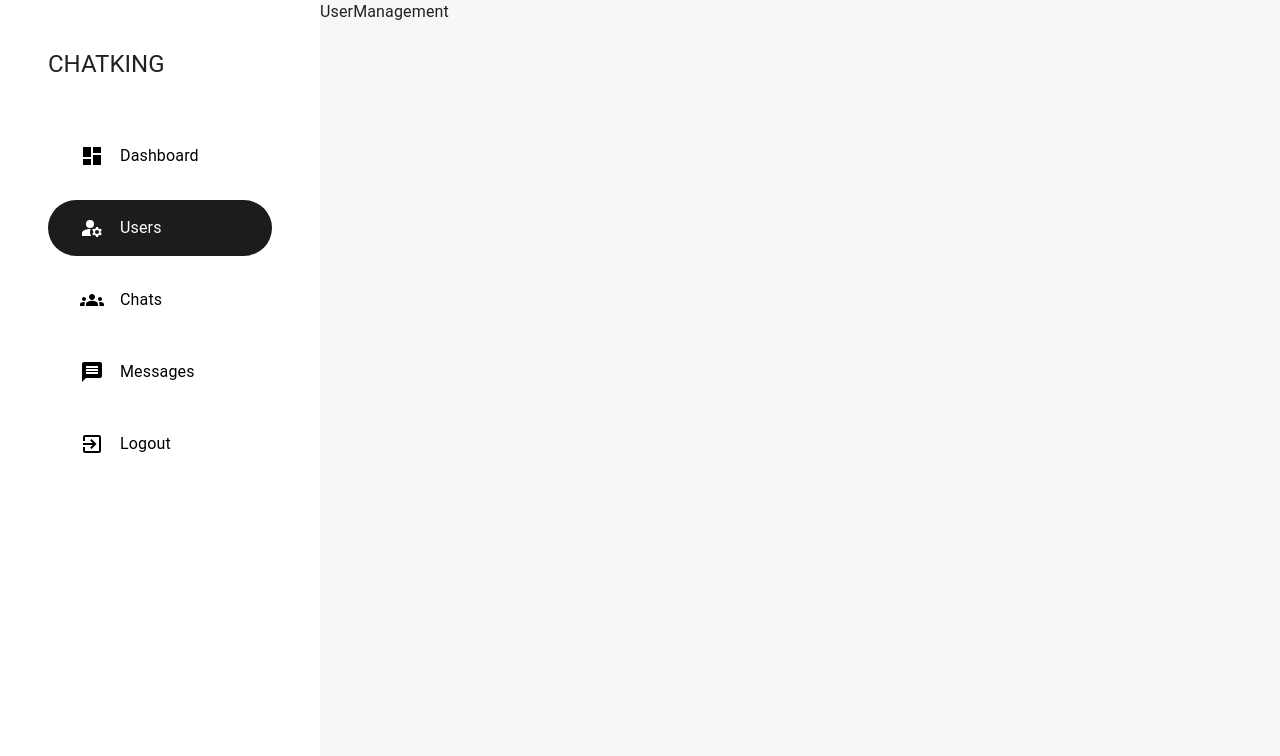
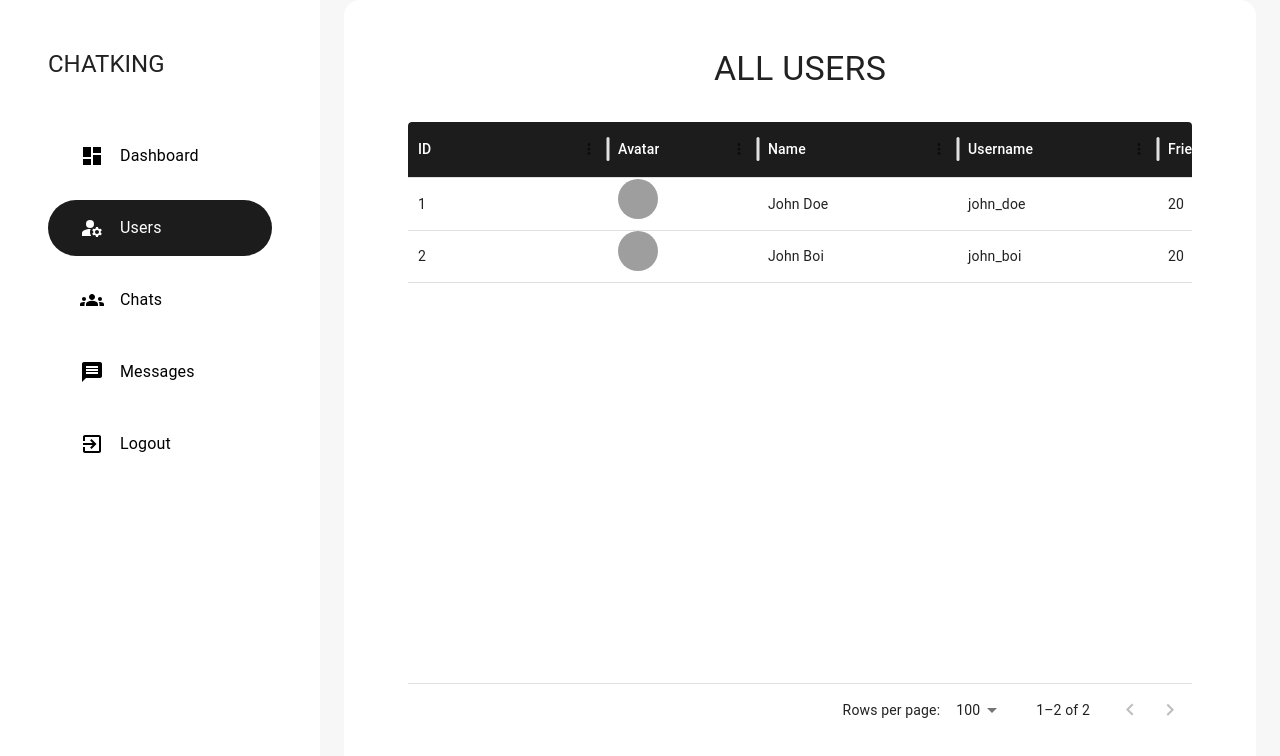
Before and after one commit to yashr775/ChatKing, a React (Vite) app in the folder Client/: page /admin/users in a window 1280 px wide. Shown: the top 756 px of the page. Built offline with nearby package versions, Linux system fonts and the light colour scheme; grey boxes are pictures that could not be loaded.

Commit message:
Admin user management completed

```diff
--- a/Client/package.json
+++ b/Client/package.json
@@ -14,6 +14,7 @@
     "@emotion/styled": "^11.13.0",
     "@mui/icons-material": "^6.0.2",
     "@mui/material": "^6.0.2",
+    "@mui/x-data-grid": "^7.17.0",
     "6pp": "^1.2.16",
     "chart.js": "^4.4.4",
     "framer-motion": "^11.5.4",
@@ -23,7 +24,8 @@
     "react-dom": "^18.3.1",
     "react-helmet-async": "^2.0.5",
     "react-hot-toast": "^2.4.1",
-    "react-router-dom": "^6.26.1"
+    "react-router-dom": "^6.26.1",
+    "x-data-grid": "^2.1.0"
   },
   "devDependencies": {
     "@eslint/js": "^9.9.0",
--- /dev/null
+++ b/Client/src/components/shared/Table.jsx
@@ -0,0 +1,55 @@
+/* eslint-disable react/prop-types */
+import { DataGrid } from "@mui/x-data-grid";
+import { Container, Paper, Typography } from "@mui/material";
+import { matBlack } from "../../constants/color";
+
+const Table = ({ rows, columns, heading, rowHeight = 52 }) => {
+    return (
+        <Container
+            sx={{
+                height: "100vh",
+            }}
+        >
+            <Paper
+                elevation={3}
+                sx={{
+                    padding: "1rem 4rem",
+                    borderRadius: "1rem",
+                    margin: "auto",
+                    width: "100%",
+                    overflow: "hidden",
+                    height: "100%",
+                    boxShadow: "none",
+                }}
+            >
+                <Typography
+                    textAlign={"center"}
+                    variant="h4"
+                    sx={{
+                        margin: "2rem",
+                        textTransform: "uppercase",
+                    }}
+                >
+                    {heading}
+                </Typography>
+                <DataGrid
+                    rows={rows}
+                    columns={columns}
+                    rowHeight={rowHeight}
+                    style={{
+                        height: "80%",
+                    }}
+                    sx={{
+                        border: "none",
+                        ".table-header": {
+                            bgcolor: matBlack,
+                            color: "white",
+                        },
+                    }}
+                />
+            </Paper>
+        </Container>
+    );
+};
+
+export default Table;
--- a/Client/src/constants/sampleData.js
+++ b/Client/src/constants/sampleData.js
@@ -109,3 +109,92 @@ export const myGroups = {
         ],
     },
 };
+
+export const dashboardData = {
+    users: [
+        {
+            name: "John Doe",
+            avatar: "https://www.w3schools.com/howto/img_avatar.png",
+            _id: "1",
+            username: "john_doe",
+            friends: 20,
+            groups: 5,
+        },
+        {
+            name: "John Boi",
+            avatar: "https://www.w3schools.com/howto/img_avatar.png",
+            _id: "2",
+            username: "john_boi",
+            friends: 20,
+            groups: 25,
+        },
+    ],
+
+    chats: [
+        {
+            name: "LabadBass Group",
+            avatar: ["https://www.w3schools.com/howto/img_avatar.png"],
+            _id: "1",
+            groupChat: false,
+            members: [
+                { _id: "1", avatar: "https://www.w3schools.com/howto/img_avatar.png" },
+                { _id: "2", avatar: "https://www.w3schools.com/howto/img_avatar.png" },
+            ],
+            totalMembers: 2,
+            totalMessages: 20,
+            creator: {
+                name: "John Doe",
+                avatar: "https://www.w3schools.com/howto/img_avatar.png",
+            },
+        },
+        {
+            name: "L*Da Luston Group",
+            avatar: ["https://www.w3schools.com/howto/img_avatar.png"],
+            _id: "2",
+            groupChat: true,
+            members: [
+                { _id: "1", avatar: "https://www.w3schools.com/howto/img_avatar.png" },
+                { _id: "2", avatar: "https://www.w3schools.com/howto/img_avatar.png" },
+            ],
+            totalMembers: 2,
+            totalMessages: 20,
+            creator: {
+                name: "John Boi",
+                avatar: "https://www.w3schools.com/howto/img_avatar.png",
+            },
+        },
+    ],
+
+    messages: [
+        {
+            attachments: [],
+            content: "L*uda ka Message hai",
+            _id: "sfnsdjkfsdnfkjsbnd",
+            sender: {
+                avatar: "https://www.w3schools.com/howto/img_avatar.png",
+                name: "Chaman ",
+            },
+            chat: "chatId",
+            groupChat: false,
+            createdAt: "2024-02-12T10:41:30.630Z",
+        },
+
+        {
+            attachments: [
+                {
+                    public_id: "asdsad 2",
+                    url: "https://www.w3schools.com/howto/img_avatar.png",
+                },
+            ],
+            content: "",
+            _id: "sfnsdjkfsdnfkdddjsbnd",
+            sender: {
+                avatar: "https://www.w3schools.com/howto/img_avatar.png",
+                name: "Chaman  2",
+            },
+            chat: "chatId",
+            groupChat: true,
+            createdAt: "2024-02-12T10:41:30.630Z",
+        },
+    ],
+};
--- a/Client/src/pages/admin/Dashboard.jsx
+++ b/Client/src/pages/admin/Dashboard.jsx
@@ -1,10 +1,13 @@
+/* eslint-disable react/prop-types */
 import { Container, Paper, Stack, Box, Typography } from "@mui/material";
 import AdminLayout from "../../components/layout/AdminLayout";
 import {
     AdminPanelSettings as AdminPanelSettingsIcon,
     Notifications as NotificationsIcon,
     Group as GroupIcon,
-    Person as PersonIcon
+    Person as PersonIcon,
+    Message as MessageIcon,
+
 } from "@mui/icons-material";
 import moment from "moment";
 import {
@@ -12,6 +15,7 @@ import {
     SearchField,
 } from "../../components/styles/StyledComponents";
 import { LineChart, DoughnutChart } from "../../components/specific/Charts";
+import { matBlack } from "../../constants/color";
 
 const Dashboard = () => {
     const Appbar = (
@@ -42,7 +46,30 @@ const Dashboard = () => {
         </Paper>
     );
 
-    const Widgets = <>Widgets</>;
+    const Widgets = <>
+        <Stack
+            direction={{
+                xs: "column",
+                sm: "row",
+            }}
+            spacing="2rem"
+            justifyContent="space-between"
+            alignItems={"center"}
+            margin={"2rem 0"}
+        >
+            <Widget title={"Users"} value={30} Icon={<PersonIcon />} />
+            <Widget
+                title={"Chats"}
+                value={40}
+                Icon={<GroupIcon />}
+            />
+            <Widget
+                title={"Messages"}
+                value={436}
+                Icon={<MessageIcon />}
+            />
+        </Stack>
+    </>
 
     return (
         <AdminLayout>
@@ -73,7 +100,7 @@ const Dashboard = () => {
                             Last Messages
                         </Typography>
 
-                        <LineChart />
+                        <LineChart value={[20, 64, 37, 78]} />
                     </Paper> <Paper
                         elevation={3}
                         sx={{
@@ -89,6 +116,7 @@ const Dashboard = () => {
                     >
                         <DoughnutChart
                             labels={["Single Chats", "Group Chats"]}
+                            value={[40, 60]}
 
                         />
 
@@ -111,4 +139,40 @@ const Dashboard = () => {
     );
 };
 
+
+const Widget = ({ title, value, Icon }) => (
+    <Paper
+        elevation={3}
+        sx={{
+            padding: "2rem",
+            margin: "2rem 0",
+            borderRadius: "1.5rem",
+            width: "20rem",
+        }}
+    >
+        <Stack alignItems={"center"} spacing={"1rem"}>
+            <Typography
+                sx={{
+                    color: "rgba(0,0,0,0.7)",
+                    borderRadius: "50%",
+                    border: `5px solid ${matBlack}`,
+                    width: "5rem",
+                    height: "5rem",
+                    display: "flex",
+                    justifyContent: "center",
+                    alignItems: "center",
+                }}
+            >
+                {value}
+            </Typography>
+            <Stack direction={"row"} spacing={"1rem"} alignItems={"center"}>
+                {Icon}
+                <Typography>{title}</Typography>
+            </Stack>
+        </Stack>
+    </Paper>
+);
+
+
+
 export default Dashboard;
--- a/Client/src/pages/admin/UserManagement.jsx
+++ b/Client/src/pages/admin/UserManagement.jsx
@@ -1,10 +1,75 @@
+/* eslint-disable no-unused-vars */
 import AdminLayout from "../../components/layout/AdminLayout";
+import Table from "../../components/shared/Table";
+import { Avatar } from "@mui/material";
+import { useState, useEffect } from "react";
+import { transformImage } from "../../lib/features";
+import { dashboardData as data } from "../../constants/sampleData";
+
+const columns = [
+    {
+        field: "id",
+        headerName: "ID",
+        headerClassName: "table-header",
+        width: 200,
+    },
+    {
+        field: "avatar",
+        headerName: "Avatar",
+        headerClassName: "table-header",
+        width: 150,
+        renderCell: (params) => (
+            <Avatar alt={params.row.name} src={params.row.avatar} />
+        ),
+    },
+
+    {
+        field: "name",
+        headerName: "Name",
+        headerClassName: "table-header",
+        width: 200,
+    },
+    {
+        field: "username",
+        headerName: "Username",
+        headerClassName: "table-header",
+        width: 200,
+    },
+    {
+        field: "friends",
+        headerName: "Friends",
+        headerClassName: "table-header",
+        width: 150,
+    },
+    {
+        field: "groups",
+        headerName: "Groups",
+        headerClassName: "table-header",
+        width: 200,
+    },
+];
+
 
 const UserManagement = () => {
+
+    const [rows, setRows] = useState([])
+
+
+    useEffect(() => {
+        if (data) {
+            setRows(
+                data.users.map((i) => ({
+                    ...i,
+                    id: i._id,
+                    avatar: transformImage(i.avatar, 50),
+                }))
+            );
+        }
+    }, []);
+
     return (
         <AdminLayout>
-            {" "}
-            <div>UserManagement</div>
+            <Table heading={"All Users"} rows={rows} columns={columns} />
         </AdminLayout>
     );
 };
```
Also changed, not shown: 1 other file (tests, documents, lock files or other folders).
